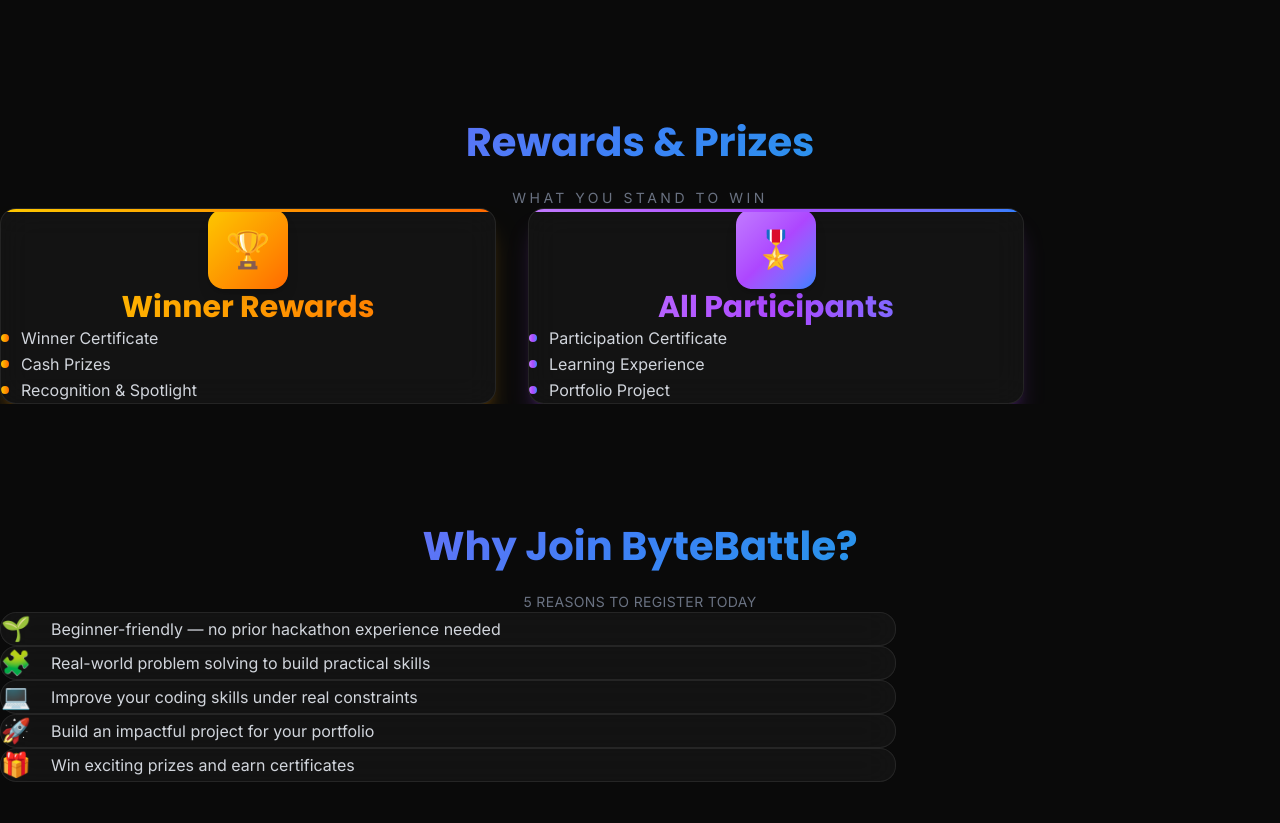
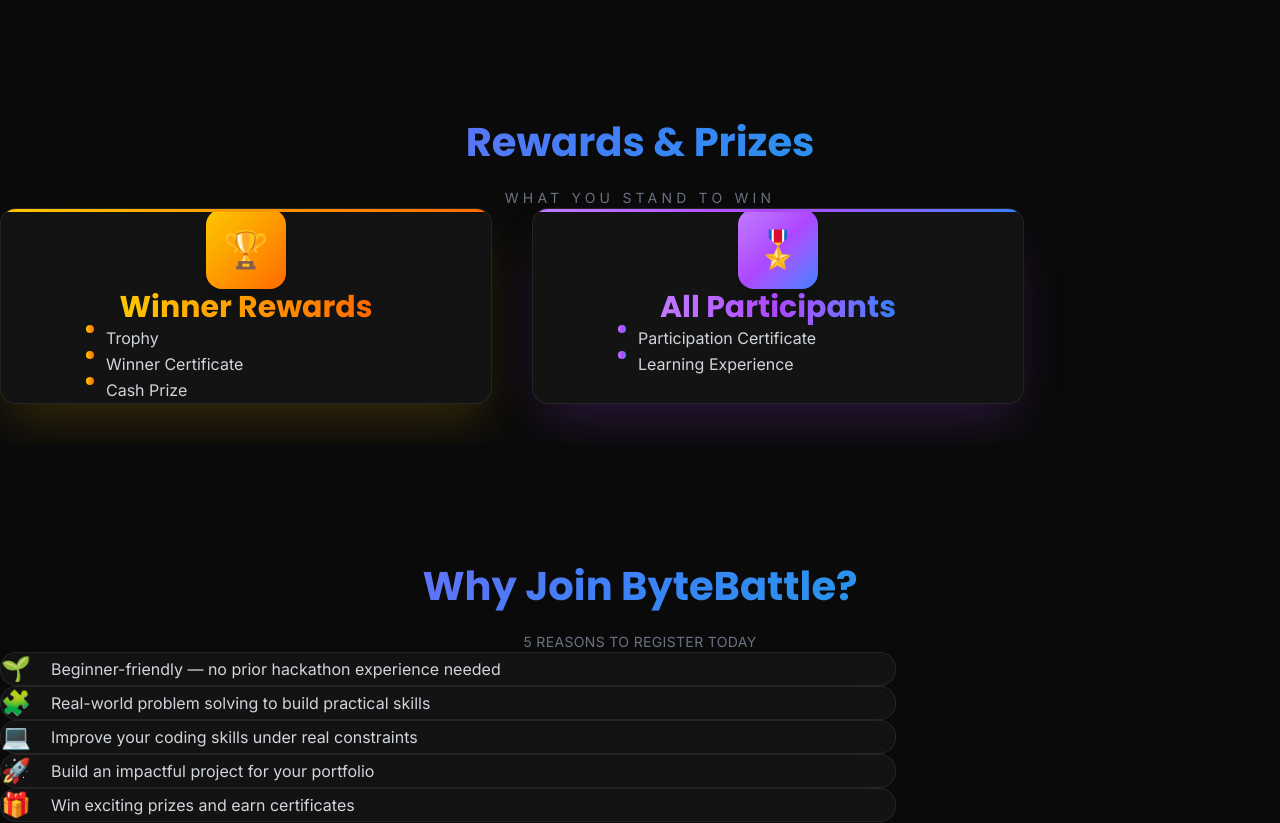
Before and after one commit to jishanmomin26/ByteBattle, a React (Vite) app: page / in a window 1280 px wide. Shown: the part 2631-3454 px from the top of the page. Built offline with nearby package versions, Linux system fonts and the light colour scheme.

Commit message:
Update Rewards.jsx

```diff
--- a/src/components/Rewards.jsx
+++ b/src/components/Rewards.jsx
@@ -6,12 +6,12 @@ const rewards = [
     icon: '🏆',
     title: 'Winner Rewards',
     items: [
+      'Trophy',
       'Winner Certificate',
-      'Cash Prizes',
-      'Recognition & Spotlight',
+      'Cash Prize',
     ],
     gradient: 'from-yellow-400 via-amber-500 to-orange-500',
-    glow: 'shadow-amber-500/20',
+    glow: 'shadow-yellow-500/20',
   },
   {
     icon: '🎖️',
@@ -19,7 +19,6 @@ const rewards = [
     items: [
       'Participation Certificate',
       'Learning Experience',
-      'Portfolio Project',
     ],
     gradient: 'from-purple-400 via-purple-500 to-blue-500',
     glow: 'shadow-purple-500/20',
@@ -30,28 +29,46 @@ export default function Rewards() {
   return (
     <section
       id="rewards"
-  className="relative pt-20 pb-32 sm:pt-28 sm:pb-40 px-4 sm:px-6 overflow-hidden"
+      className="
+        relative
+        py-20 sm:py-28 lg:py-32
+        overflow-hidden
+      "
     >
-      <div className="max-w-7xl mx-auto">
+      <div className="max-w-7xl mx-auto px-4 sm:px-6 lg:px-10">
 
         {/* Heading */}
         <ScrollReveal>
-          <div className="text-center mb-12 sm:mb-16">
+          <div className="text-center mb-12 sm:mb-16 lg:mb-20">
             <h2 className="section-heading">
               Rewards & Prizes
             </h2>
 
-            <p className="text-gray-500 mt-3 text-[11px] sm:text-sm tracking-[0.25em] uppercase">
+            <p className="
+              text-gray-500
+              mt-3
+              text-[11px] sm:text-sm
+              tracking-[0.3em]
+              uppercase
+            ">
               What You Stand To Win
             </p>
           </div>
         </ScrollReveal>
 
-        {/* Reward Cards */}
-        <div className="grid grid-cols-1 md:grid-cols-2 gap-5 sm:gap-8 max-w-5xl mx-auto">
+        {/* Cards */}
+        <div className="
+          grid
+          grid-cols-1
+          md:grid-cols-2
+          gap-6 sm:gap-8 lg:gap-10
+          max-w-5xl
+          mx-auto
+          items-stretch
+        ">
 
           {rewards.map((reward, i) => (
-            <ScrollReveal key={i} delay={i * 0.15}>
+            <ScrollReveal key={i} delay={i * 0.1}>
 
               <motion.div
                 whileHover={{
@@ -63,39 +80,46 @@ export default function Rewards() {
                   stiffness: 250,
                 }}
                 className={`
+                  relative
                   glass-card
-                  relative
+                  rounded-[28px]
+                  border border-white/10
                   overflow-hidden
-                  rounded-3xl
-                  border border-white/10
-                  p-6 sm:p-8 md:p-10
-                  text-center
                   h-full
-                  shadow-xl
+                  p-6 sm:p-8 lg:p-10
+                  shadow-2xl
                   ${reward.glow}
                   group
                 `}
               >
 
-                {/* Top Gradient Line */}
+                {/* Top Gradient Border */}
                 <div
-                  className={`absolute inset-x-0 top-0 h-[3px] bg-gradient-to-r ${reward.gradient}`}
+                  className={`
+                    absolute
+                    top-0 left-0
+                    w-full h-[3px]
+                    bg-gradient-to-r ${reward.gradient}
+                  `}
                 />
 
+                {/* Mobile Layout */}
+                <div className="flex flex-col items-center text-center">
+
                   {/* Icon */}
-                <div className="flex justify-center mb-5">
                   <div
                     className={`
-                      w-20 h-20
+                      w-16 h-16
+                      sm:w-20 sm:h-20
                       rounded-2xl
                       flex items-center justify-center
-                      text-4xl
+                      text-3xl sm:text-4xl
                       bg-gradient-to-br ${reward.gradient}
-                      shadow-lg
+                      shadow-xl
+                      mb-5 sm:mb-6
                     `}
                   >
                     {reward.icon}
-                  </div>
                   </div>
 
                   {/* Title */}
@@ -106,7 +130,7 @@ export default function Rewards() {
                       bg-gradient-to-r ${reward.gradient}
                       bg-clip-text
                       text-transparent
-                    mb-8
+                      mb-6 sm:mb-8
                     `}
                     style={{
                       fontFamily: 'var(--font-poppins)',
@@ -115,17 +139,19 @@ export default function Rewards() {
                     {reward.title}
                   </h3>
 
-                {/* Items */}
-                <ul className="space-y-4 max-w-xs mx-auto">
+                  {/* Reward List */}
+                  <ul className="
+                    w-full
+                    max-w-xs
+                    space-y-4
+                  ">
 
                     {reward.items.map((item, j) => (
                       <li
                         key={j}
                         className="
-                        flex items-center
+                          flex items-start
                           gap-3
-                        text-gray-300
-                        text-sm sm:text-base
                           text-left
                         "
                       >
@@ -133,6 +159,7 @@ export default function Rewards() {
                         {/* Dot */}
                         <span
                           className={`
+                            mt-2
                             w-2 h-2
                             rounded-full
                             bg-gradient-to-r ${reward.gradient}
@@ -141,7 +168,11 @@ export default function Rewards() {
                         />
 
                         {/* Text */}
-                      <span className="leading-relaxed">
+                        <span className="
+                          text-sm sm:text-base
+                          text-gray-300
+                          leading-relaxed
+                        ">
                           {item}
                         </span>
 
@@ -150,10 +181,14 @@ export default function Rewards() {
 
                   </ul>
 
-                {/* Bottom Hover Glow */}
+                </div>
+
+                {/* Bottom Glow */}
                 <div
                   className={`
-                    absolute bottom-0 left-1/2
+                    absolute
+                    bottom-0
+                    left-1/2
                     -translate-x-1/2
                     h-[3px]
                     w-0
@@ -170,6 +205,10 @@ export default function Rewards() {
           ))}
 
         </div>
+
+        {/* Extra Bottom Spacing */}
+        <div className="h-6 sm:h-10" />
+
       </div>
     </section>
   )
```
Lines whose indentation alone changed are shown as unchanged.
